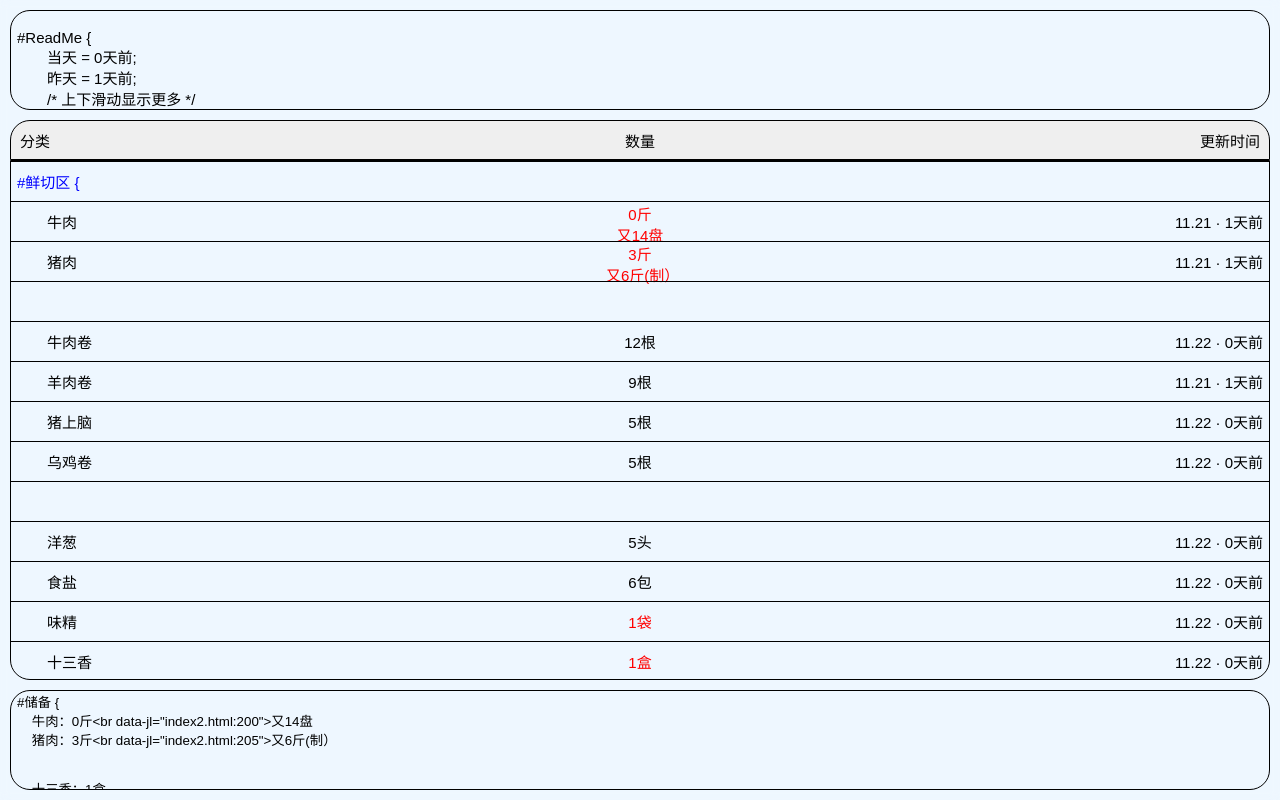
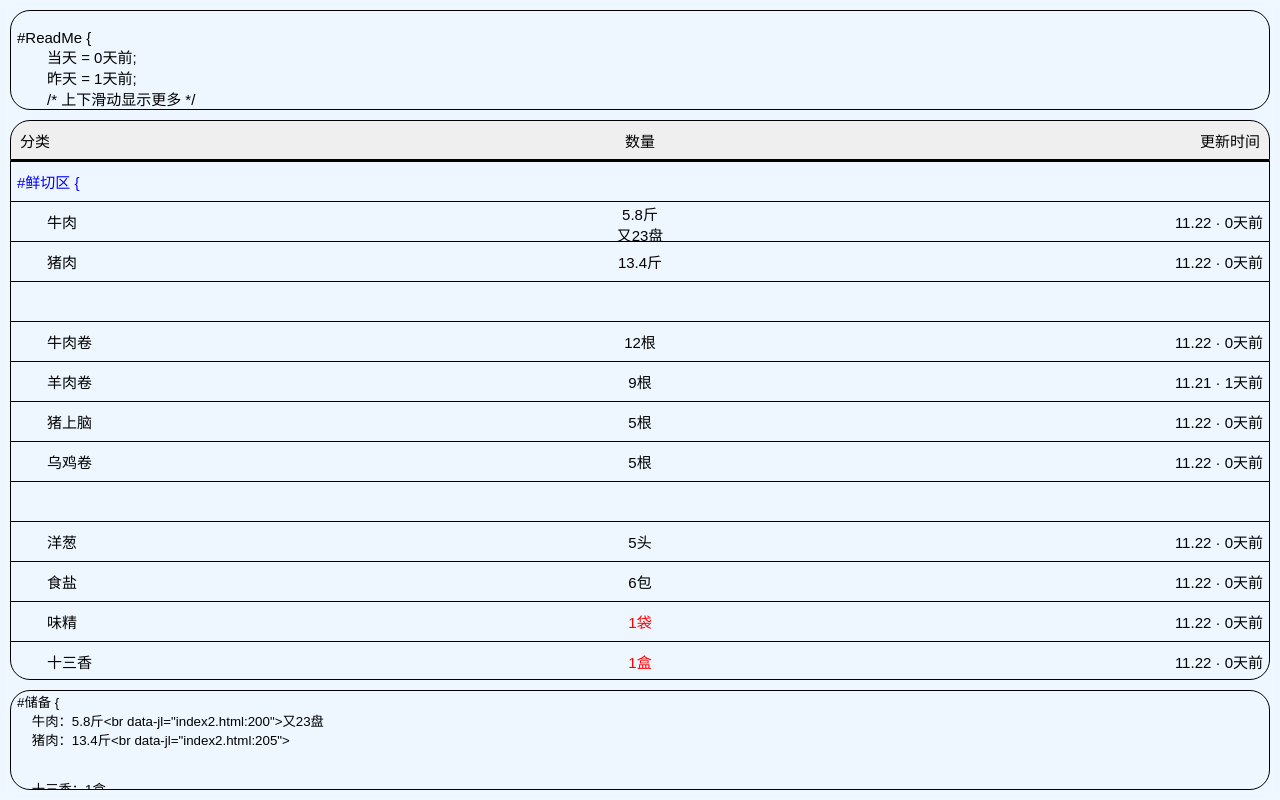
Before and after one commit to hengze436493/hengze, a plain HTML site: page index2.html in a window 1280 px wide. Drawn offline with Linux system fonts and the light colour scheme.

Commit message:
Update index2.html 数据

```diff
--- a/index2.html
+++ b/index2.html
@@ -197,13 +197,13 @@
         </div>
         <div class="row">
             <button class="LeftButton">&emsp;&emsp;牛肉</button>
-            <button class="CenterButton">0斤<br>又14盘</button>
-            <button class="RightButton">11.21</button>
+            <button class="CenterButton">5.8斤<br>又23盘</button>
+            <button class="RightButton">11.22</button>
         </div>
         <div class="row">
             <button class="LeftButton">&emsp;&emsp;猪肉</button>
-            <button class="CenterButton">3斤<br>又6斤(制）</button>
-            <button class="RightButton">11.21</button>
+            <button class="CenterButton">13.4斤<br></button>
+            <button class="RightButton">11.22</button>
         </div>
 
 
```
